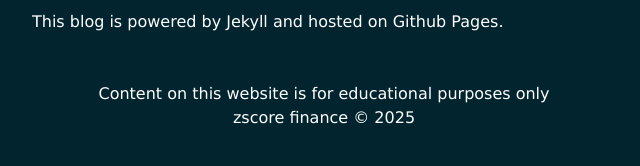
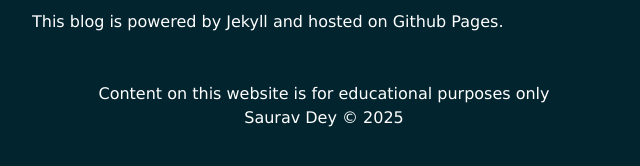
Before and after one commit to agentloopfyi/agentloopfyi.github.io, a Jekyll site: the page built from index.markdown, in a window 1280 px wide. Shown: the part 539-705 px from the top of the page, without its empty margins (316-956 px from the left). Built offline with Jekyll 4.4.1, drawn with Linux system fonts in a browser that asks for light colours.

Commit message:
Update footer.html

```diff
--- a/_includes/footer.html
+++ b/_includes/footer.html
@@ -1,4 +1,4 @@
 <div class="row center-align footer">
     <div class="col-md-12">Content on this website is for educational purposes only</div>
-    <div class="col-md-12">zscore finance © 2025</div>
+    <div class="col-md-12">Saurav Dey © 2025</div>
 </div>
```
